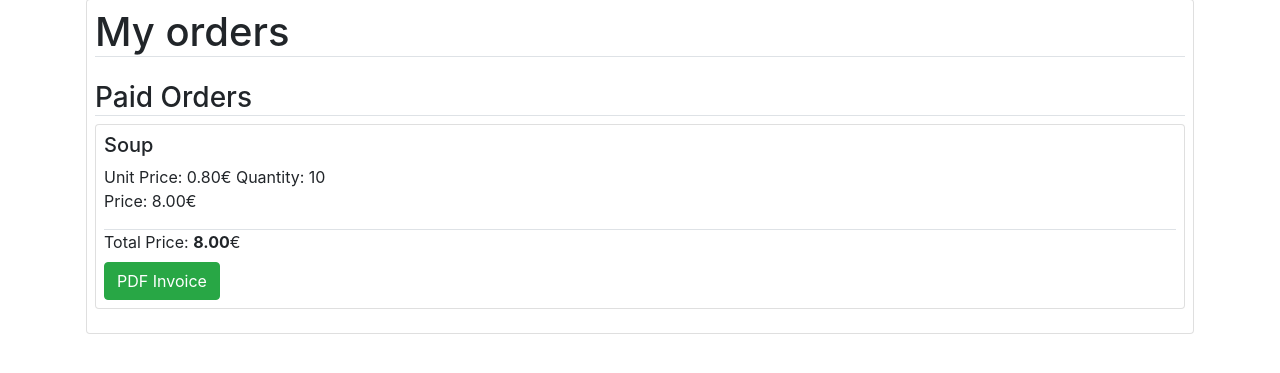
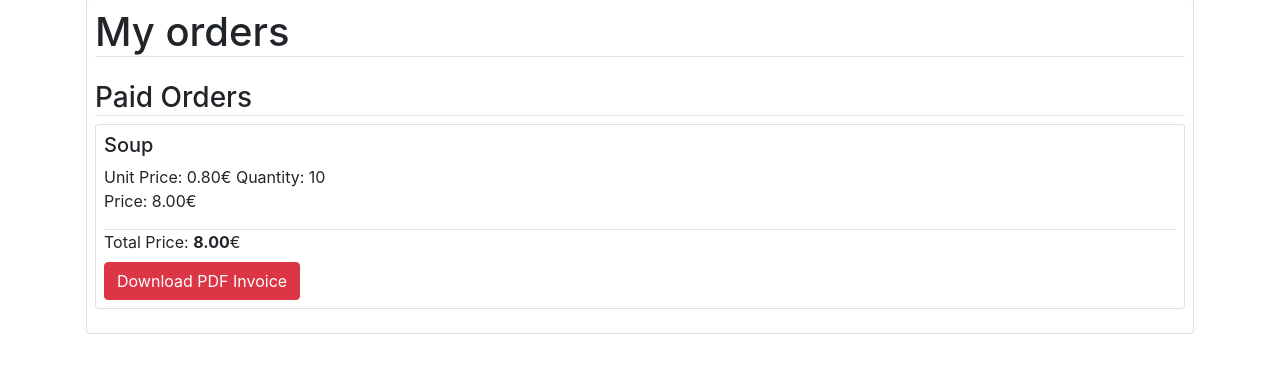
Before and after one commit to FEIProjectTeam/upb-project, a Django app: page /orders/ in a window 1280 px wide. Shown: the part 89-462 px from the top of the page. Run offline with Django 4.2, Linux system fonts and the light colour scheme; a user stored in the database is signed in; data comes from the database, SQL or seed files in the repository; tables that the repository leaves empty hold one stand-in row (values such as "Sample post"); some libraries are stand-ins or nearby versions.

Commit message:
triv: make minor changes

```diff
--- a/project/canteen/templates/canteen/orders_list.html
+++ b/project/canteen/templates/canteen/orders_list.html
@@ -56,7 +56,7 @@
                 </div>
                 <div>
                     <a href="{% url 'invoice' paid_order.data.0.order_id %}">
-                        <button class="btn btn-success mt-2">PDF Invoice</button>
+                        <button class="btn btn-danger mt-2">Download PDF Invoice</button>
                     </a>
                 </div>
             </div>
--- a/project/canteen/views.py
+++ b/project/canteen/views.py
@@ -3,7 +3,7 @@ import base64
 import traceback
 import io
 
-from reportlab.platypus.tables import Table,TableStyle
+from reportlab.platypus.tables import Table, TableStyle
 from django.contrib import messages
 from django.contrib.auth.mixins import LoginRequiredMixin
 from django.urls import reverse
@@ -229,27 +229,31 @@ class OrderDeleteView(LoginRequiredMixin, View):
                 messages.warning(request, "Order was deleted.")
         return redirect(reverse("orders-list"))
 
+
 class InvoiceView(LoginRequiredMixin, View):
     def get(self, request, item):
         order = get_paid_order_by_id_and_user(item, request.user)
         if order is None:
-            messages.error(request, "Invalid order.")
+            messages.error(request, "Failed to create invoice for order.")
+            return redirect(reverse("orders-list"))
 
         buf = io.BytesIO()
         c = canvas.Canvas(buf, pagesize=letter)
         textob = c.beginText()
-        textob.setTextOrigin(inch,inch)
-        textob.setFont("Helvetica",14)
+        textob.setTextOrigin(inch, inch)
+        textob.setFont("Helvetica", 14)
 
         meals = order.ordermeal_set.all()
-        meal_data = [["Canteen"],["Your order:"],["Item","Quantity","Price"]]
+        meal_data = [["Canteen"], ["Your order:"], ["Item", "Quantity", "Price"]]
 
         total_price = 0
         total_quantity = 0
         for order_meal in meals:
             name = order_meal.meal.name
             quantity = order_meal.quantity
-            price = order_meal.meal.price * quantity  # Calculate total price for the quantity
+            price = (
+                order_meal.meal.price * quantity
+            )  # Calculate total price for the quantity
             formatted_price = "{:.2f} €".format(price)
             data = [name, quantity, formatted_price]
             total_price += price
@@ -263,24 +267,28 @@ class InvoiceView(LoginRequiredMixin, View):
         table_height = letter[1] - 2 * inch
         top_margin = inch
 
-        t = Table(data, colWidths=[table_width * 0.7, table_width * 0.1, table_width * 0.2])
+        t = Table(
+            data, colWidths=[table_width * 0.7, table_width * 0.1, table_width * 0.2]
+        )
 
         x_position = inch
         y_position = letter[1] - 2 * inch - top_margin
 
-        style = TableStyle([
-            ('SPAN', (0, 0), (-1, 0)),
-            ('SPAN', (0, 1), (-1, 1)),
-            ('ALIGN', (0, 0), (0, 0), 'CENTER'),
-            ('ALIGN', (1, 0), (1, -1), 'CENTER'),
-            ('ALIGN', (-1, 0), (-1, -1), 'RIGHT'),
-            ('LINEBELOW', (0, 0), (-1, 0), 1, (0, 0, 0)),
-            ('LINEBELOW', (0, 1), (-1, 1), 1, (0, 0, 0)),
-            ('LINEBELOW', (0, 2), (-1, 2), 1, (0, 0, 0)),
-            ('LINEABOVE', (0, -1), (-1, -1), 1, (0, 0, 0)),
-            ('VALIGN', (0, 0), (-1, -1), 'MIDDLE'),
-            ('FONT', (0, -1), (-1, -1), 'Helvetica-Bold')
-        ])
+        style = TableStyle(
+            [
+                ("SPAN", (0, 0), (-1, 0)),
+                ("SPAN", (0, 1), (-1, 1)),
+                ("ALIGN", (0, 0), (0, 0), "CENTER"),
+                ("ALIGN", (1, 0), (1, -1), "CENTER"),
+                ("ALIGN", (-1, 0), (-1, -1), "RIGHT"),
+                ("LINEBELOW", (0, 0), (-1, 0), 1, (0, 0, 0)),
+                ("LINEBELOW", (0, 1), (-1, 1), 1, (0, 0, 0)),
+                ("LINEBELOW", (0, 2), (-1, 2), 1, (0, 0, 0)),
+                ("LINEABOVE", (0, -1), (-1, -1), 1, (0, 0, 0)),
+                ("VALIGN", (0, 0), (-1, -1), "MIDDLE"),
+                ("FONT", (0, -1), (-1, -1), "Helvetica-Bold"),
+            ]
+        )
 
         t.setStyle(style)
 
```
